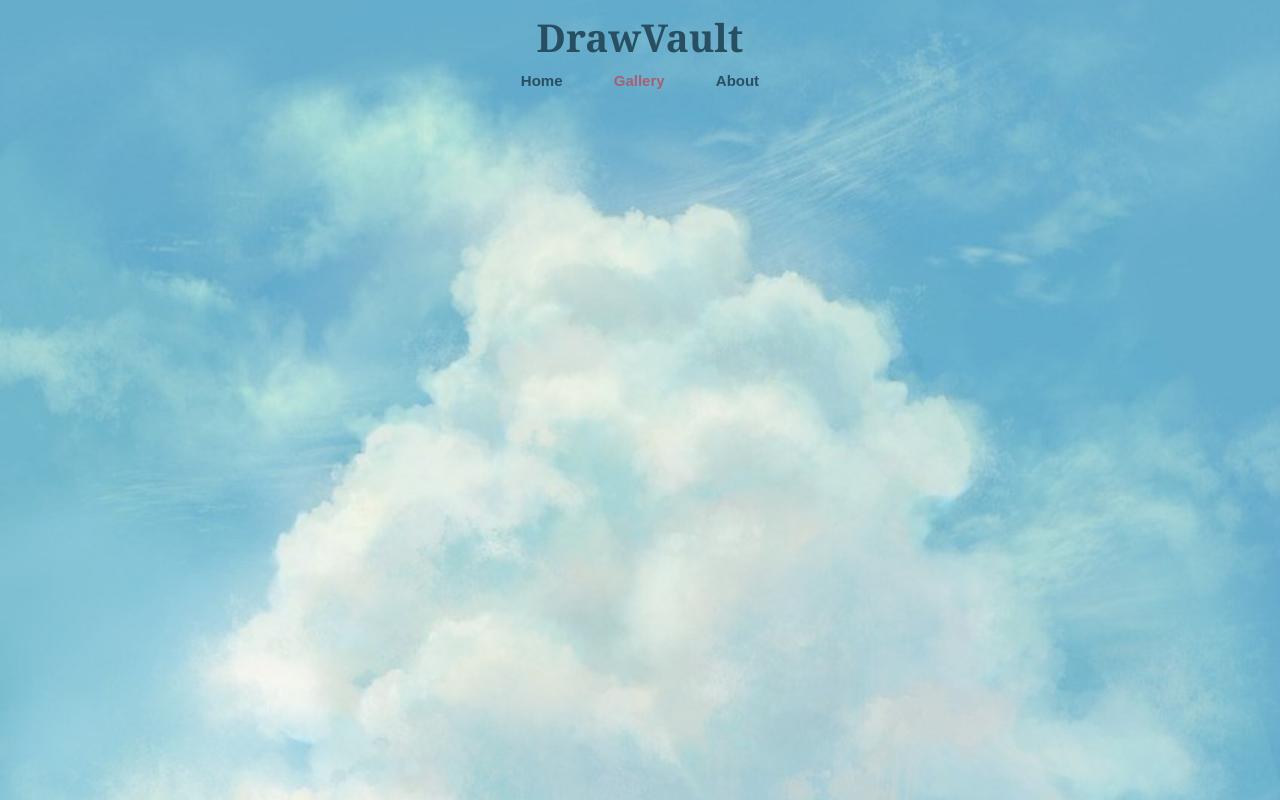
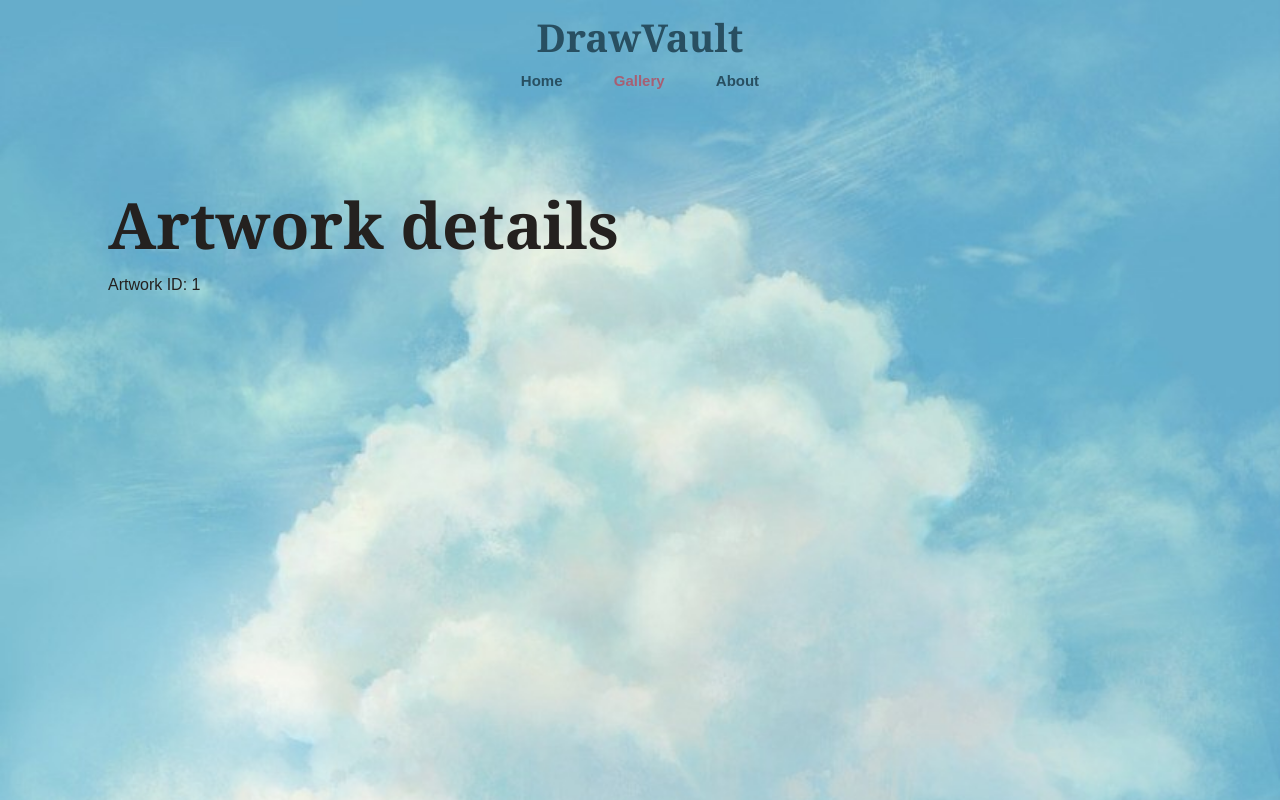
Before and after one commit to vitinzx7/DrawVault, a React (Vite) app in the folder drawvault-web/: page /gallery/1 in a window 1280 px wide. Built offline with nearby package versions, Linux system fonts and the light colour scheme; no server answers.

Commit message:
feat(web): establish artwork detail route with id parameter

```diff
--- a/drawvault-web/src/App.tsx
+++ b/drawvault-web/src/App.tsx
@@ -1,6 +1,7 @@
 import { Route, Routes } from 'react-router-dom'
 import { SiteHeader } from './components/SiteHeader'
 import { AboutPage } from './pages/AboutPage'
+import { ArtworkDetailPage } from './pages/ArtworkDetailPage'
 import { GalleryPage } from './pages/GalleryPage'
 import { HomePage } from './pages/HomePage'
 import './App.css'
@@ -13,6 +14,7 @@ function App() {
         <Routes>
           <Route path="/" element={<HomePage />} />
           <Route path="/gallery" element={<GalleryPage />} />
+          <Route path="/gallery/:id" element={<ArtworkDetailPage />} />
           <Route path="/about" element={<AboutPage />} />
         </Routes>
       </main>
--- /dev/null
+++ b/drawvault-web/src/pages/ArtworkDetailPage.tsx
@@ -0,0 +1,12 @@
+import { useParams } from 'react-router-dom'
+
+export function ArtworkDetailPage() {
+  const { id } = useParams<{ id: string }>()
+
+  return (
+    <section className="section">
+      <h1 className="section-title">Artwork details</h1>
+      <p>Artwork ID: {id ?? 'Unavailable'}</p>
+    </section>
+  )
+}
```
